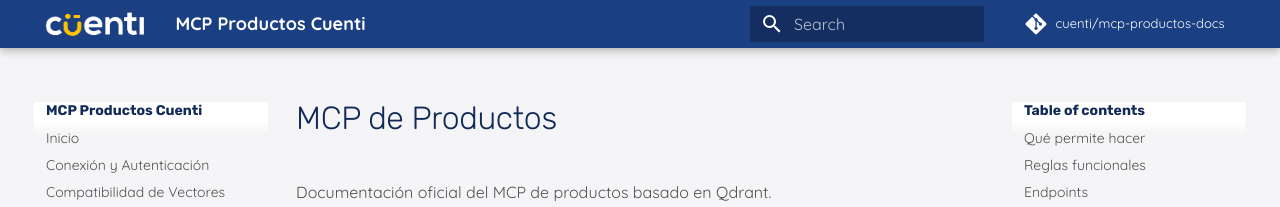
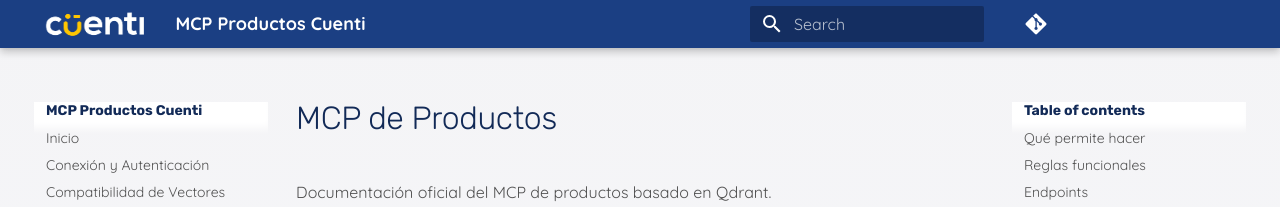
Before and after one commit to Cuenti/documentacion-uso-mcp-productos, an MkDocs documentation site: the page built from docs/index.md, in a window 1280 px wide. Shown: the top 207 px of the page. Built offline with MkDocs 1.6.1 and Material for MkDocs 9.7.7, drawn with Linux system fonts in a browser that asks for light colours; comment, search, counter and statistics services are not loaded.

Commit message:
styles header
actualizacion estilos para ocultar enlace

```diff
--- a/docs/styles/extra.css
+++ b/docs/styles/extra.css
@@ -85,5 +85,13 @@
   background-color: #eef2f8;
 }
 
+/* Oculta el bloque de repo ("owner/repo") del header */
+.md-source__repository {
+  display: none !important;
+}
+
 .md-typeset .admonition,
-.md-typeset details,
+.md-typeset details {
+  border-color: var(--cuenti-border);
+  background-color: var(--cuenti-surface);
+}
```
